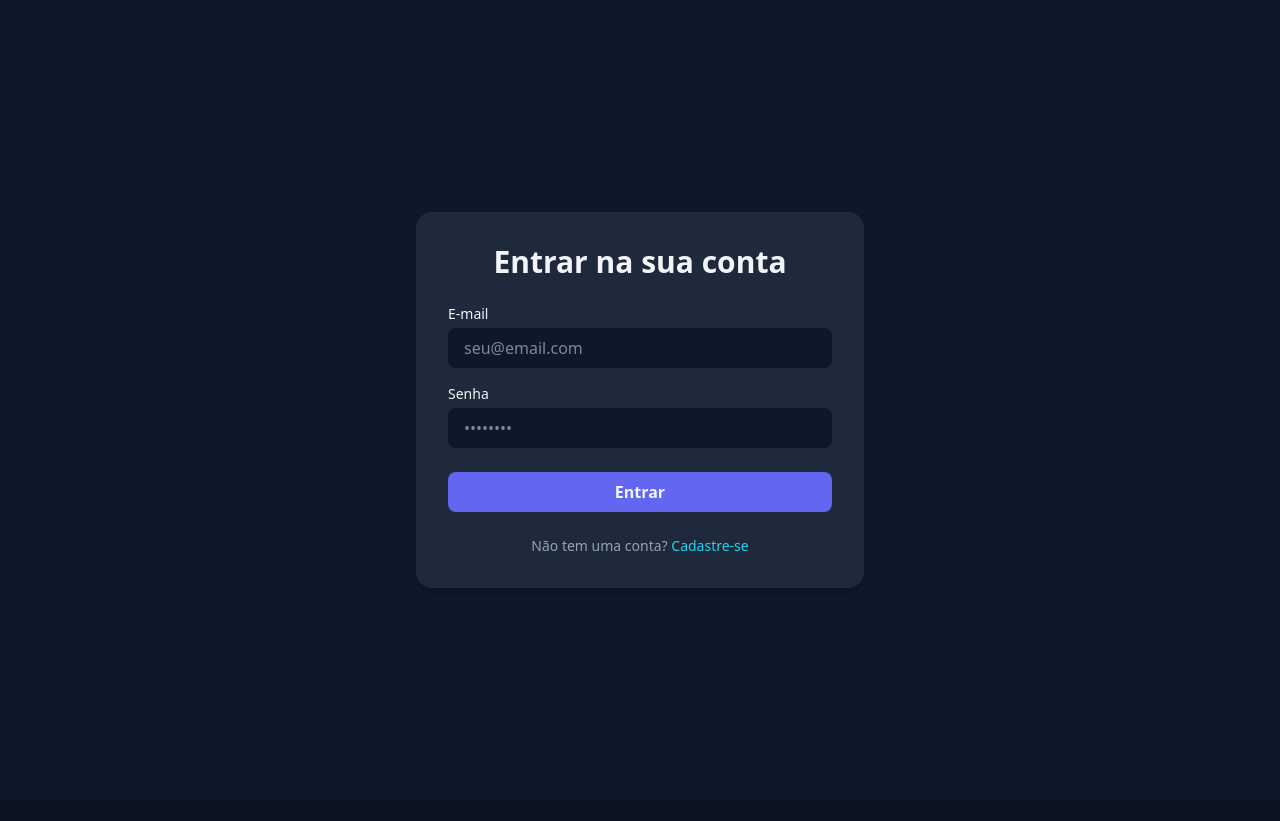
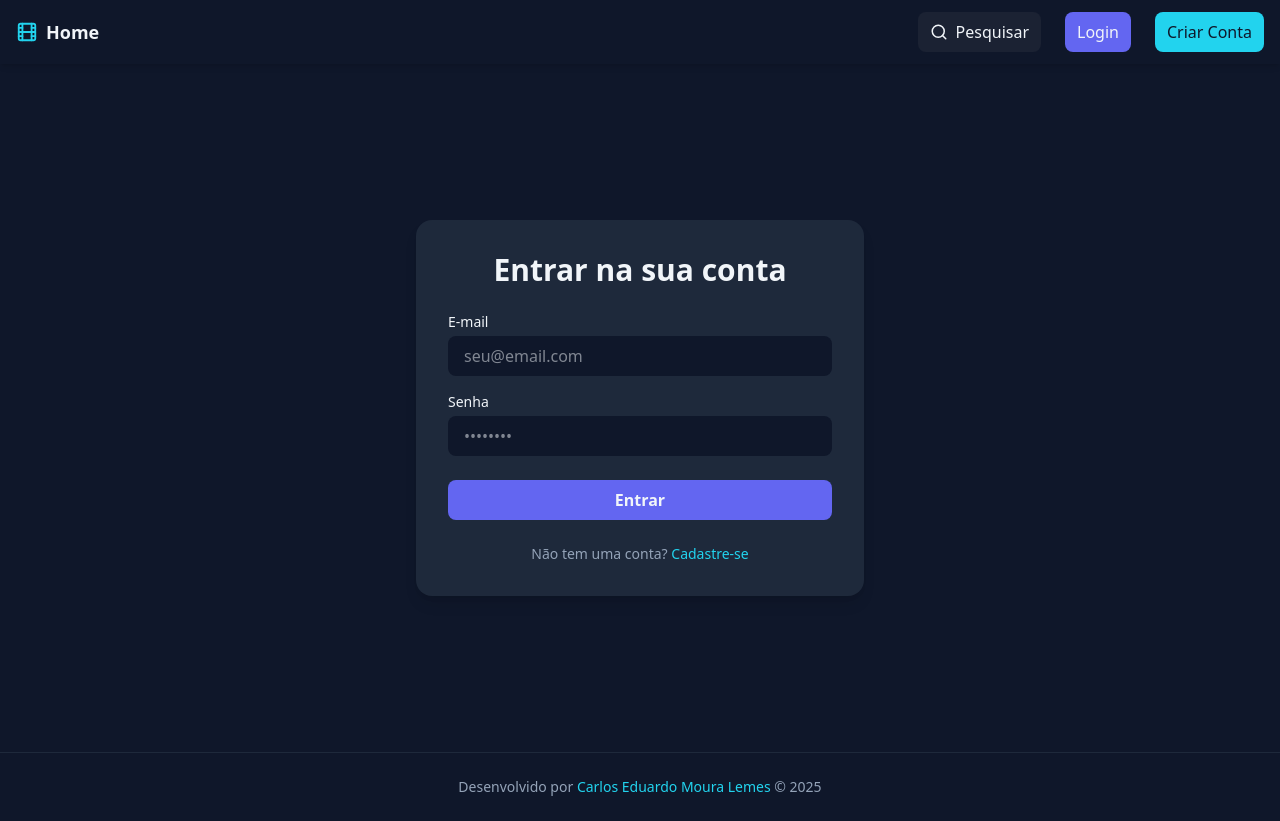
Before and after one commit to CarlosMouraDev/TheMoviesProjectFrontEnd, a React (Vite) app: page /login in a window 1280 px wide. Before the commit the page ends 800 px from the top, so only its background shows below. Built offline with nearby package versions, Linux system fonts and the light colour scheme; no server answers.

Commit message:
feat: adding footer and main template

```diff
--- /dev/null
+++ b/src/Templates/MainTemplate/index.tsx
@@ -0,0 +1,18 @@
+import Footer from '../../components/Footer';
+import Header from '../../components/Header';
+
+type MainTemplateProps = {
+  children: React.ReactNode;
+};
+
+export function MainTemplate({ children }: MainTemplateProps) {
+  return (
+    <>
+      <Header />
+
+      {children}
+
+      <Footer />
+    </>
+  );
+}
--- /dev/null
+++ b/src/components/Footer/index.tsx
@@ -0,0 +1,20 @@
+export default function Footer() {
+  return (
+    <footer className='bg-[#0f172a] text-[#94a3b8] py-6 border-t border-[#1e293b] mt-auto'>
+      <div className='max-w-7xl mx-auto px-4 text-center text-sm'>
+        <p>
+          Desenvolvido por{' '}
+          <a
+            href='https://www.linkedin.com/in/carlosmouradev'
+            target='_blank'
+            rel='noopener noreferrer'
+            className='text-[#22d3ee] hover:text-[#38bdf8] transition font-medium'
+          >
+            Carlos Eduardo Moura Lemes
+          </a>{' '}
+          &copy; {new Date().getFullYear()}
+        </p>
+      </div>
+    </footer>
+  );
+}
--- a/src/pages/Login/index.tsx
+++ b/src/pages/Login/index.tsx
@@ -26,7 +26,7 @@
   }
 
   return (
-    <div className='min-h-screen flex items-center justify-center bg-[#0f172a] px-6'>
+    <div className='min-h-[86vh] flex items-center justify-center bg-[#0f172a] px-6'>
       <div className='w-full max-w-md bg-[#1e293b] p-8 rounded-2xl shadow-lg'>
         <h1 className='text-3xl font-bold text-[#f1f5f9] text-center mb-6'>
           Entrar na sua conta
--- a/src/pages/Search/index.tsx
+++ b/src/pages/Search/index.tsx
@@ -33,7 +33,7 @@
   }, [page, query]);
 
   return (
-    <div className='min-h-screen bg-[#0d1220] text-white pt-10'>
+    <div className='min-h-[87vh] bg-[#0d1220] text-white pt-10'>
       <form
         onSubmit={handleSearch}
         className='flex justify-center gap-2 mb-10 px-4'
--- a/src/router/MainRouter/index.tsx
+++ b/src/router/MainRouter/index.tsx
@@ -8,6 +8,7 @@
 import PrivateRoute from '../../components/PrivateRoute';
 import Favorites from '../../pages/Favorites';
 import PublicFavorites from '../../pages/PublicFavorites';
+import { MainTemplate } from '../../Templates/MainTemplate';
 
 function ScrollToTop() {
   const { pathname } = useLocation();
@@ -21,6 +22,7 @@
 export function MainRouter() {
   return (
     <BrowserRouter>
+      <MainTemplate>
         <Routes>
           <Route path='/' element={<HomePage />} />
           <Route path='/search' element={<SearchMovies />} />
@@ -41,6 +43,7 @@
           />
         </Routes>
         <ScrollToTop />
+      </MainTemplate>
     </BrowserRouter>
   );
 }
```
Lines whose indentation alone changed are shown as unchanged.
